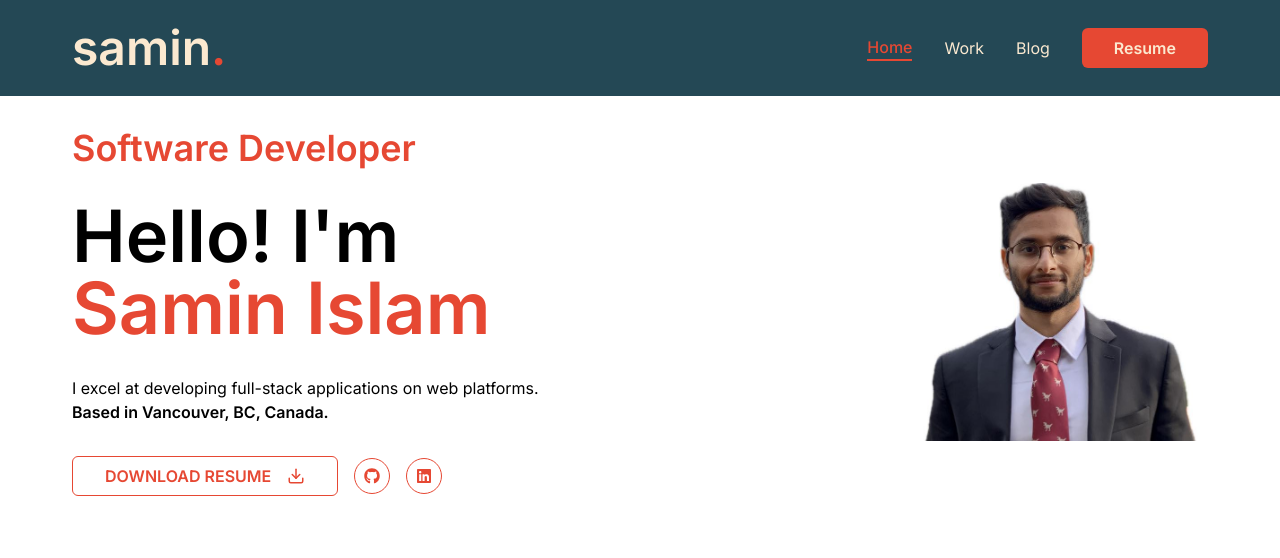
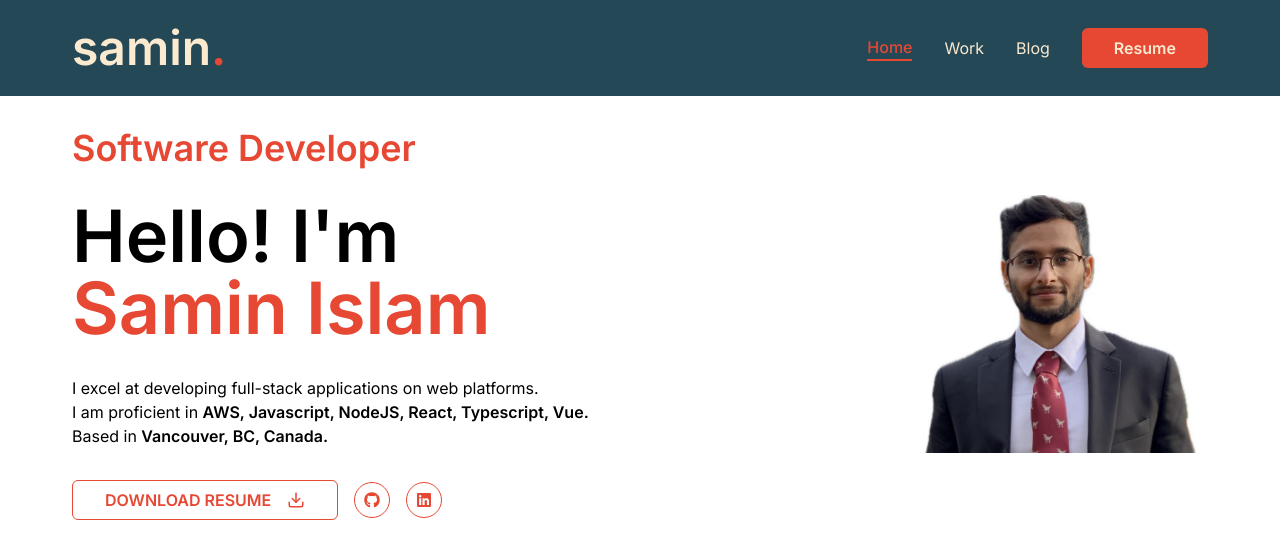
Before and after one commit to saminsss/portfolio, a Next.js app: page / in a window 1280 px wide. Shown: the top 558 px of the page. Built offline with nearby package versions, Linux system fonts and the light colour scheme.

Commit message:
adjust skills text

```diff
--- a/src/app/page.tsx
+++ b/src/app/page.tsx
@@ -2,6 +2,10 @@ import HeroPhoto from '@/components/HeroPhoto';
 import Socials from '@/components/Socials';
 import { Button } from '@/components/ui/button';
 import { FiDownload } from 'react-icons/fi';
+
+const skills = ['AWS', 'Javascript', 'Typescript', 'NodeJS', 'React', 'Vue']
+  .sort()
+  .join(', ');
 
 export default function Home() {
   return (
@@ -15,10 +19,11 @@ export default function Home() {
           </h1>
           <p>
             I excel at developing full-stack applications on web platforms.{' '}
+            <br />I am proficient in{' '}
+            <span className="font-semibold">{skills}.</span>
             <br />
-            <span className="font-semibold">
-              Based in Vancouver, BC, Canada.
-            </span>
+            Based in{' '}
+            <span className="font-semibold">Vancouver, BC, Canada.</span>
           </p>
           <div className="w-72 flex flex-col md:flex-row items-center gap-4 self-center md:self-auto">
             <Button variant="outline" className="uppercase">
```
